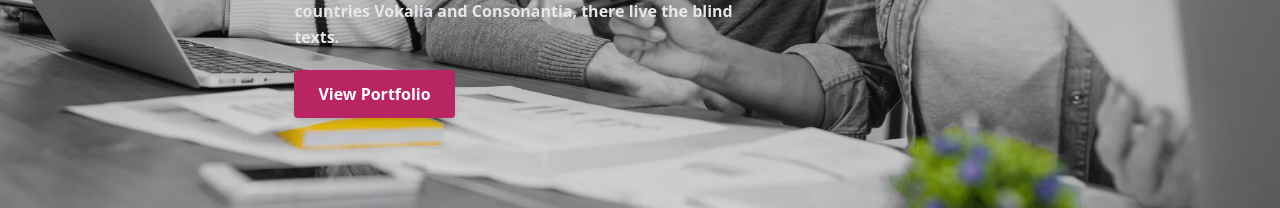
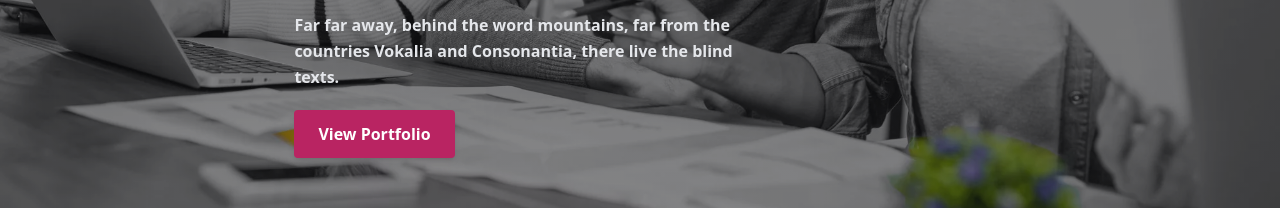
Before and after one commit to hageramadan/portfolio.io, a Next.js app: page / in a window 1280 px wide. Shown: the part 477-685 px from the top of the page. Built offline with nearby package versions, Linux system fonts and the light colour scheme; no server answers.

Commit message:
improve images

```diff
--- a/app/components/HomeComponent.tsx
+++ b/app/components/HomeComponent.tsx
@@ -9,8 +9,17 @@ export default function HomeComponent() {
   const heroItem = homeData?.hero_section?.[0];
 
   return (
-    <div className="bg-hero h-[100vh] bg-cover bg-center bg-no-repeat relative">
-      <div className="px-6 xl:px-[23%] h-[90%] flex flex-col justify-center text-white space-y-5 text-center md:text-start">
+    <div
+      className="relative h-[100vh] w-full bg-cover bg-center bg-no-repeat"
+      style={{
+        backgroundImage: heroItem?.image
+          ? `linear-gradient(rgba(35,36,41,0.45), rgba(35,36,41,0.35)), url(${heroItem.image})`
+          : "linear-gradient(rgba(35,36,41,0.45), rgba(35,36,41,0.35)), url('/images/bg_1.jpg.webp')",
+      }}
+    >
+      <div className="absolute inset-0 bg-black/20"></div> {/* شفافية خفيفة فوق الصورة */}
+
+      <div className="relative z-10 px-6 xl:px-[23%] h-full flex flex-col justify-center text-white space-y-5 text-center md:text-start">
         {loading ? (
           <>
             <div className="h-6 w-32 bg-gray-200 animate-pulse rounded"></div>
@@ -23,17 +32,20 @@ export default function HomeComponent() {
             <p className="font-semibold uppercase tracking-wide">
               {heroItem?.title || dict.heroTitle}
             </p>
+
             <h1 className="text-[40px] md:text-[52px] font-bold leading-tight md:w-1/2 uppercase">
               {heroItem?.subtitle || dict.heroSubtitle}
             </h1>
+
             <p className="md:w-2/3 text-gray-200 leading-relaxed font-semibold text-[1rem]">
               {heroItem?.description || dict.heroDescription}
             </p>
-            <button className="w-fit bg-pro text-white font-semibold px-6 py-3 rounded-sm shadow-md mx-auto md:mx-0 transition-all duration-300">
-              <Link href="/portfolio">
+
+            <Link href="/portfolio">
+              <button className="w-fit bg-pro text-white font-semibold px-6 py-3 rounded-sm shadow-md mx-auto md:mx-0 transition-all duration-300 hover:opacity-90">
                 {heroItem?.button_text || dict.viewPortfolio}
-              </Link>
-            </button>
+              </button>
+            </Link>
           </>
         )}
       </div>
--- a/types/hero.ts
+++ b/types/hero.ts
@@ -4,5 +4,6 @@ title:string ,
 subtitle:string ,
 description:string ,
 button_text:string,
-button_link: string
+button_link: string,
+image?:string
 }
```
